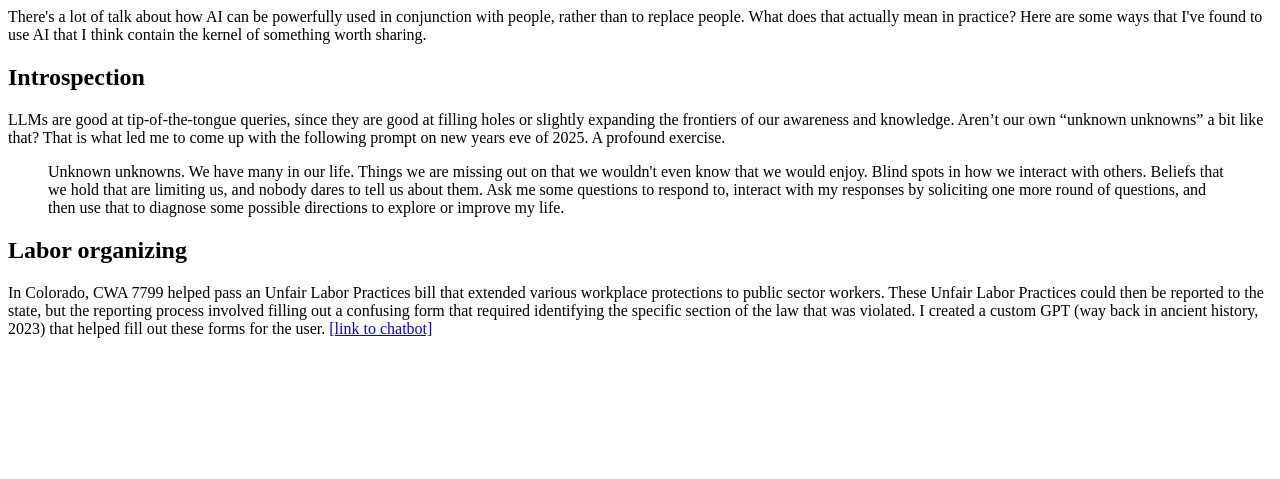
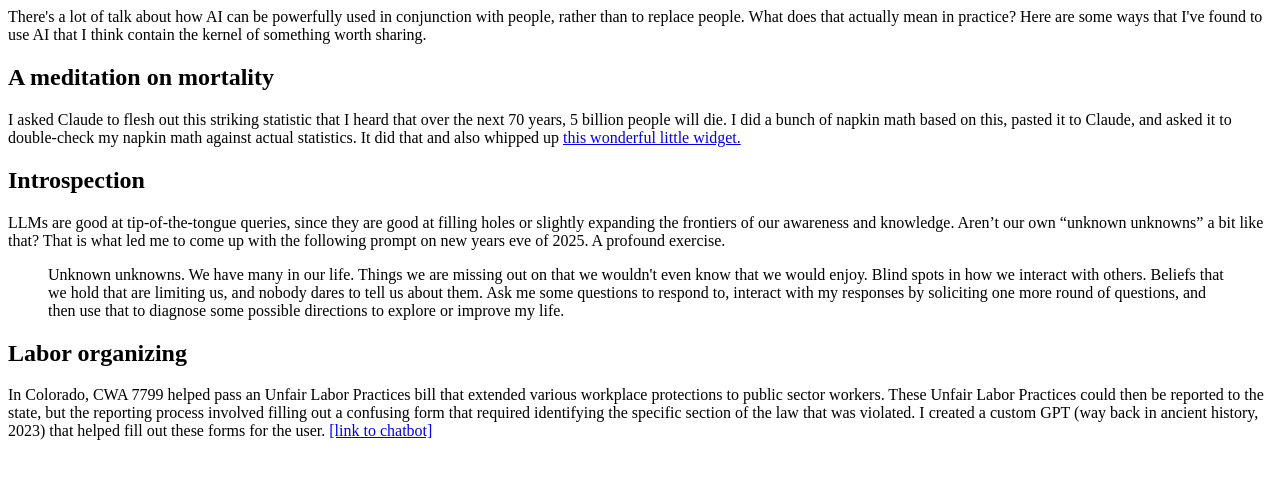
Before and after one commit to samzhang111/samzhang111.github.io, a Jekyll site: the page built from ai.html, in a window 1280 px wide. Shown: the top 479 px of the page. Built offline with Jekyll 4.4.1, drawn with Linux system fonts in a browser that asks for light colours.

Commit message:
ai mortality viz

```diff
--- a/ai.html
+++ b/ai.html
@@ -4,6 +4,10 @@ title: AI tips
 ---
 
 There's a lot of talk about how AI can be powerfully used in conjunction with people, rather than to replace people. What does that actually mean in practice? Here are some ways that I've found to use AI that I think contain the kernel of something worth sharing.
+
+<h2>A meditation on mortality</h2>
+
+I asked Claude to flesh out this striking statistic that I heard that over the next 70 years, 5 billion people will die. I did a bunch of napkin math based on this, pasted it to Claude, and asked it to double-check my napkin math against actual statistics. It did that and also whipped up <a href="https://claude.ai/public/artifacts/c11d7300-6814-441f-b6c3-7a7953cc0959" target="_blank">this wonderful little widget.</a>
 
 <h2>Introspection</h2>
 
```
